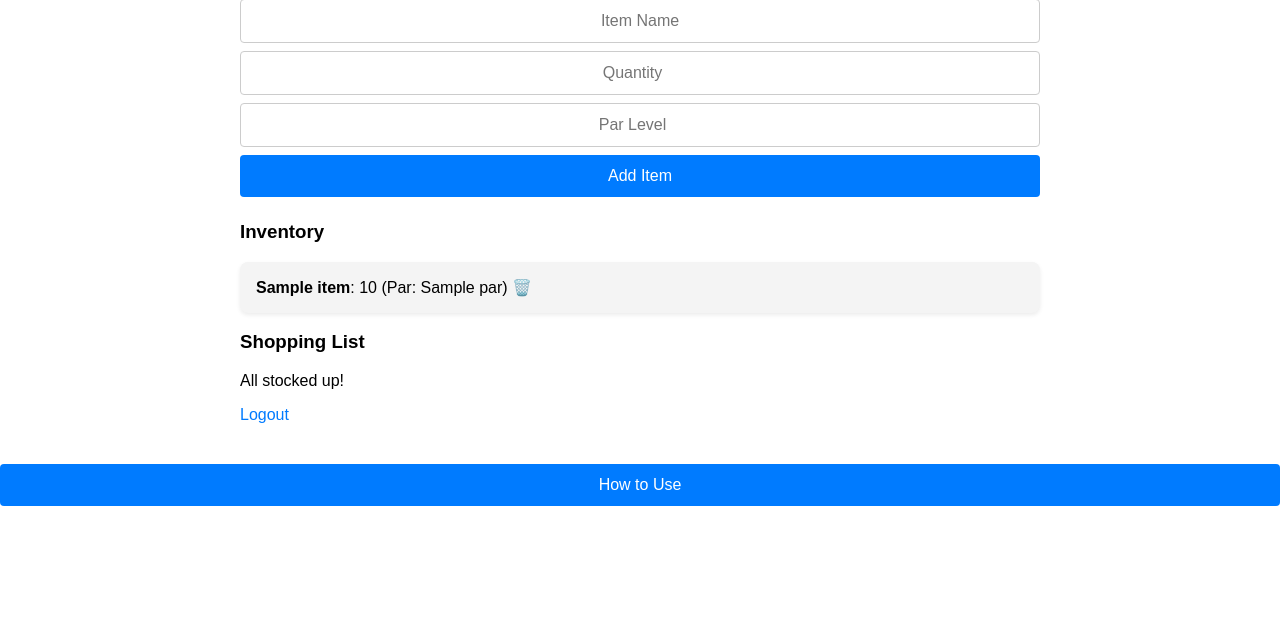
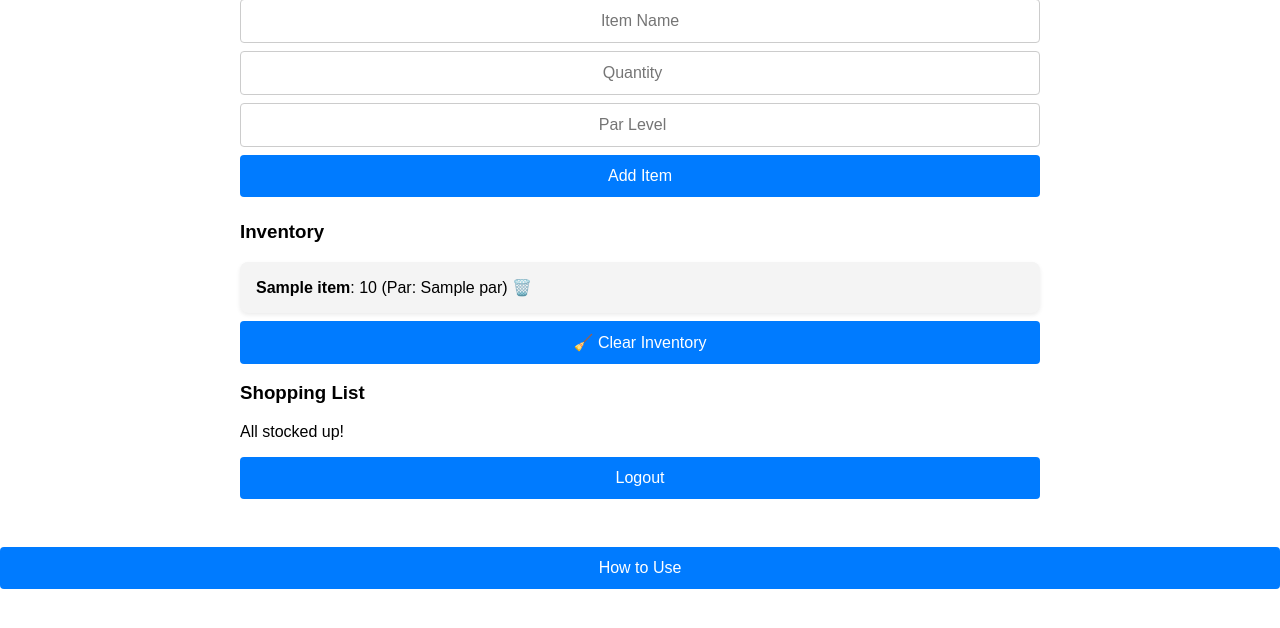
Before and after one commit to BikramSingh1989/Shopping-List-Creator, a Flask app: page /dashboard in a window 1280 px wide. Shown: the part 116-744 px from the top of the page. Run offline with Flask 3, Linux system fonts and the light colour scheme; the visitor is signed in with stand-in values (Sample User, id 1); a database or web service that is not in the repository returns one stand-in record (values such as "Sample title").

Commit message:
Add Clear Inventory feature

```diff
--- a/app.py
+++ b/app.py
@@ -62,6 +62,13 @@ def delete_item(item_id):
     items_col.delete_one({'_id': ObjectId(item_id)})
     return redirect('/dashboard')
 
+@app.route('/clear-inventory')
+def clear_inventory():
+    if 'username' in session:
+        items_col.delete_many({'user': session['username']})
+    return redirect('/dashboard')
+
+
 @app.route('/logout')
 def logout():
     session.clear()
--- a/templates/dashboard.html
+++ b/templates/dashboard.html
@@ -2,6 +2,7 @@
 {% block title %}Dashboard{% endblock %}
 {% block content %}
 <h2>Hello, {{ session.username }}!</h2>
+
 <form method="post">
   <input name="name" placeholder="Item Name" required>
   <input name="quantity" type="number" placeholder="Quantity" required>
@@ -10,14 +11,21 @@
 </form>
 
 <h3>Inventory</h3>
-{% for item in items %}
-  <div class="item">
-    <strong>{{ item.name }}</strong>: {{ item.quantity }} (Par: {{ item.par }})
-    <a href="/delete/{{ item._id }}">🗑️</a>
-  </div>
+
+{% if items %}
+  {% for item in items %}
+    <div class="item">
+      <strong>{{ item.name }}</strong>: {{ item.quantity }} (Par: {{ item.par }})
+      <a href="/delete/{{ item._id }}">🗑️</a>
+    </div>
+  {% endfor %}
+
+  <a href="/clear-inventory" class="btn" onclick="return confirm('Are you sure you want to clear your entire inventory?');">
+    🧹 Clear Inventory
+  </a>
 {% else %}
   <p>No items found.</p>
-{% endfor %}
+{% endif %}
 
 <h3>Shopping List</h3>
 {% for item in shopping %}
@@ -26,5 +34,5 @@
   <p>All stocked up!</p>
 {% endfor %}
 
-<a href="/logout">Logout</a>
+<a href="/logout" class="btn">Logout</a>
 {% endblock %}
```
